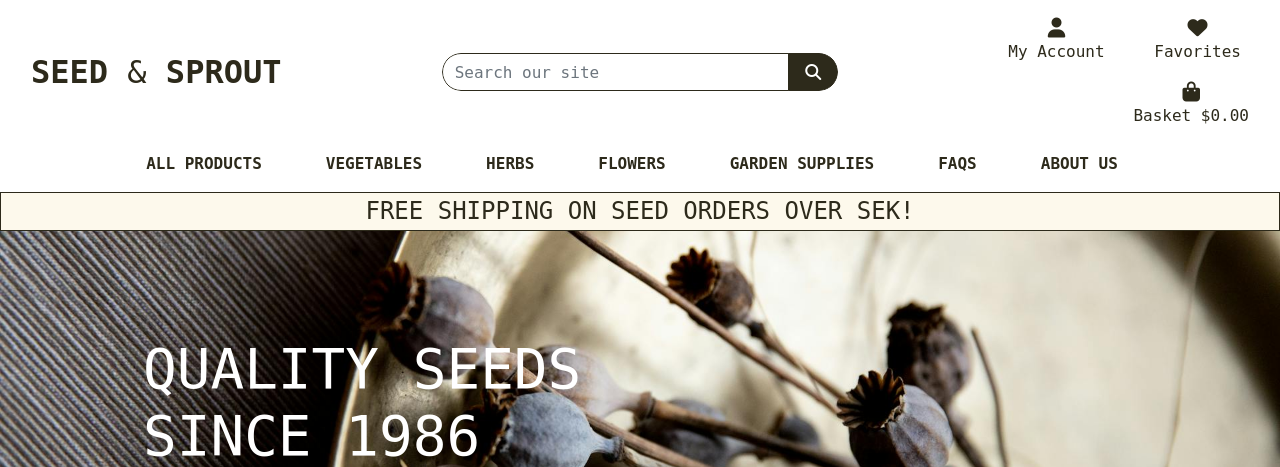
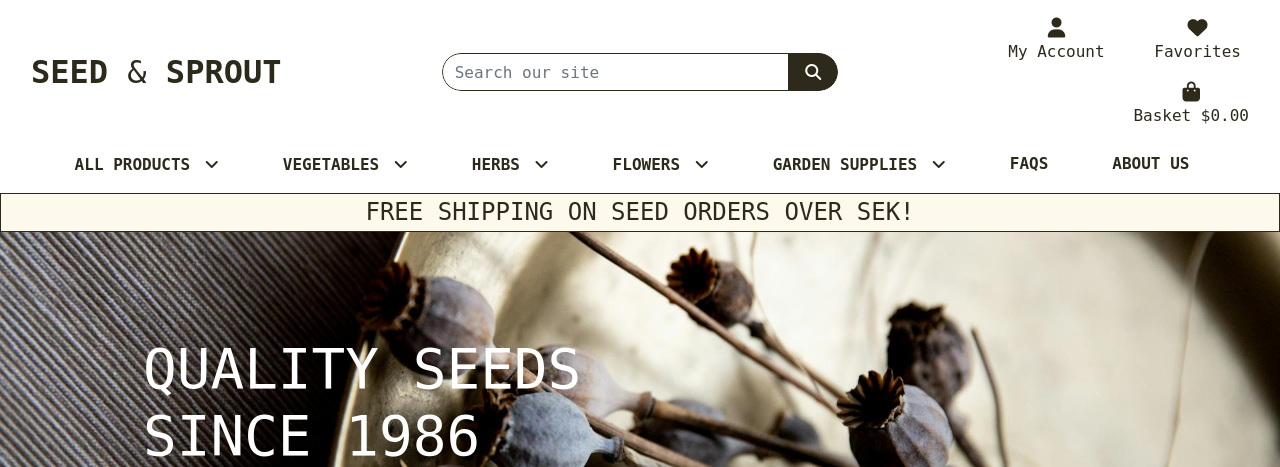
Before and after one commit to KikiBerg/pp5-ecommerce, a Django app: page / in a window 1280 px wide. Shown: the top 467 px of the page. Run offline with Django 4.2, Linux system fonts and the light colour scheme; some libraries are stand-ins or nearby versions; some web fonts are replaced.

Commit message:
Add down arrow to the dropdown menu items

```diff
--- a/home/templates/home/index.html
+++ b/home/templates/home/index.html
@@ -15,7 +15,7 @@
 <div class="container h-100">
     <div class="row h-100">
         <div class="col-7 col-md-6 my-auto">
-            <h1 class="display-4 logo-font text-white">
+            <h1 class="display-4 logo-font text-lg-left">
                 QUALITY SEEDS SINCE 1986
             </h1>
             <div class="my-5">
--- a/static/css/base.css
+++ b/static/css/base.css
@@ -37,6 +37,7 @@ body {
 
 .logo-font {
     text-transform: uppercase;
+    font-weight: 500;
 }
 
 .main-logo-link {
@@ -92,6 +93,14 @@ body {
 .rounded-search .input-group-append .btn {
     border-top-right-radius: 25px;
     border-bottom-right-radius: 25px;
+}
+
+/* -------------------------------- Navigation */
+.nav-item.dropdown > a::after {
+    content: "\f107";
+    font-family: "Font Awesome 5 Free";
+    font-weight: 900;
+    margin-left: 5px;
 }
 
 /* -------------------------------- Footer */
--- a/templates/includes/main-nav.html
+++ b/templates/includes/main-nav.html
@@ -57,13 +57,13 @@
             </div>
         </li>
 
-        <li class="nav-item">
+        <li class="nav-item no-dropdown">
             <a class="logo-font font-weight-bold nav-link text-black mr-5" href="#" id="about-link">
                 FAQs
             </a>
         </li>
 
-        <li class="nav-item">
+        <li class="nav-item no-dropdown">
             <a class="logo-font font-weight-bold nav-link text-black mr-5" href="#" id="about-link">
                 About Us
             </a>
```
